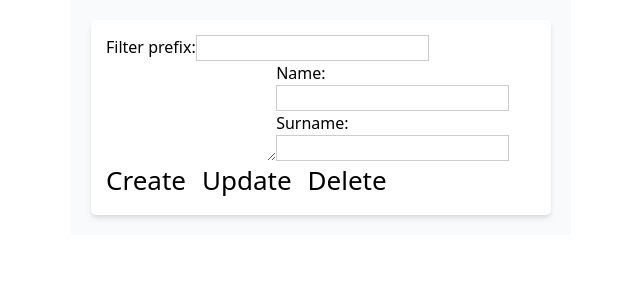
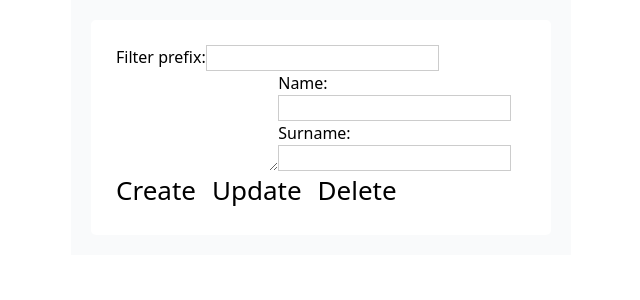
Before and after one commit to johanDev19/idiomatic-test-challenge, a React (Vite) app: page / in a window 1280 px wide. Shown: the top 300 px of the page, without its empty margins (319-959 px from the left). Built offline with nearby package versions, Linux system fonts and the light colour scheme.

Commit message:
fix: remove shadow style from card component

```diff
--- a/src/components/common/Card/card.module.css
+++ b/src/components/common/Card/card.module.css
@@ -1,6 +1,6 @@
 .cardContainer {
   background-color: #fff;
-  box-shadow: rgba(0, 0, 0, 0.1) 0px 4px 6px -1px,
-    rgba(0, 0, 0, 0.06) 0px 2px 4px -1px;
-  padding: 15px;
+  padding: 25px;
+  width: 100%;
+  max-width: 529px;
 }
```
